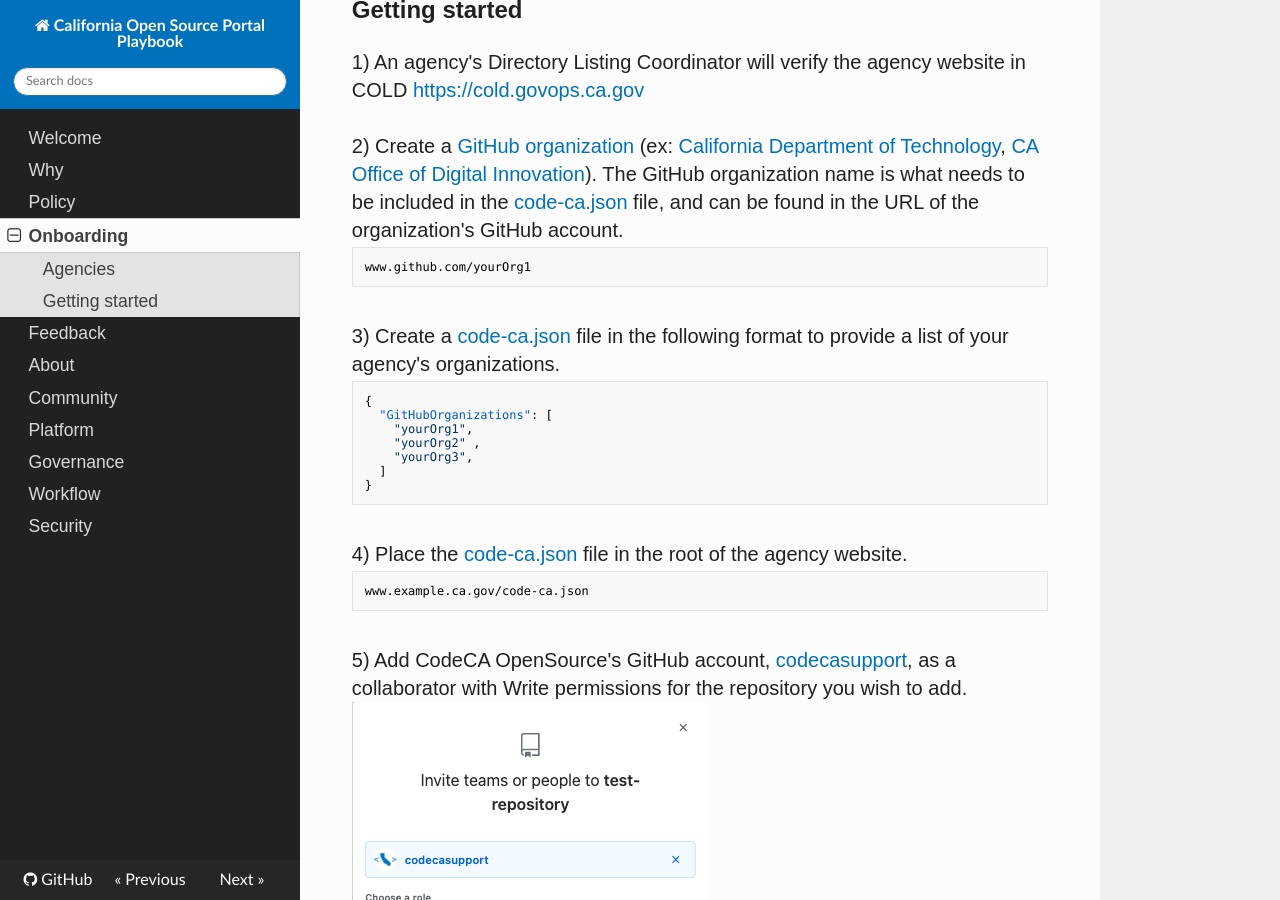
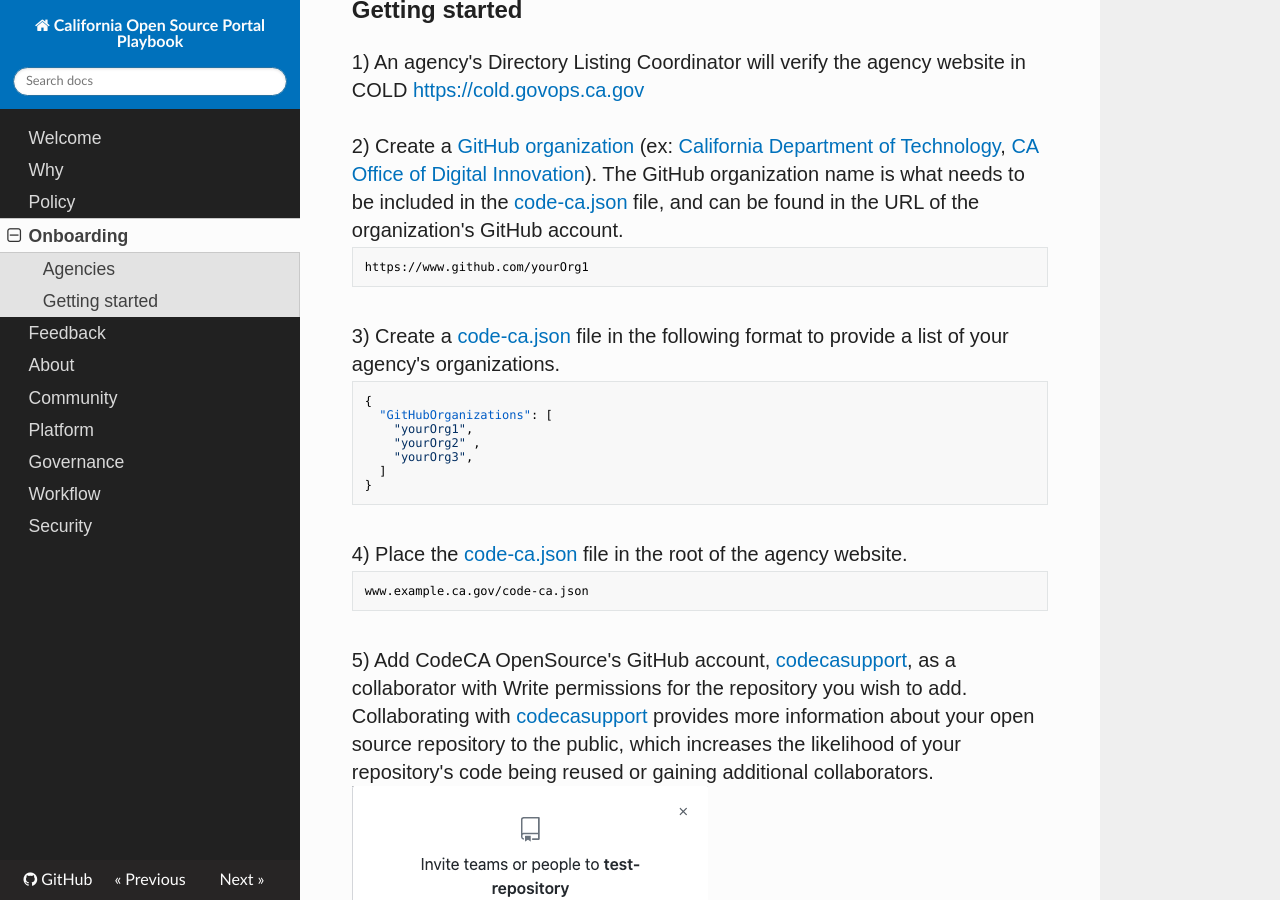
Before and after one commit to codecasupport/playbook, an MkDocs documentation site: the page built from docs/onboarding.md, in a window 1280 px wide and 900 px high, scrolled down 300 px. Built offline with MkDocs 1.6.1, drawn with Linux system fonts in a browser that asks for light colours; nearby versions of some CDN libraries; old or Windows-style settings are respelled for this version of MkDocs.

Commit message:
Add reason to collaborate with codecasupport

````diff
--- a/docs/onboarding.md
+++ b/docs/onboarding.md
@@ -30,7 +30,7 @@ www.example.ca.gov/code-ca.json
 ```
 
 
-5) Add CodeCA OpenSource's GitHub account, [codecasupport](https://github.com/codecasupport), as a collaborator with Write permissions for the repository you wish to add.
+5) Add CodeCA OpenSource's GitHub account, [codecasupport](https://github.com/codecasupport), as a collaborator with Write permissions for the repository you wish to add. Collaborating with [codecasupport](https://github.com/codecasupport) provides more information about your open source repository to the public, which increases the likelihood of your repository's code being reused or gaining additional collaborators.
 ![Give write access](img/collaborator.png)
 
 6) You will see your agency and organizations listed on the [CodeCA OpenSource Explore page](https://as-cdt-pub-codeca-ww-p-001-uat.azurewebsites.net/Explore) in 1-2 business days.
````
Also changed, not shown: other parts of docs/onboarding.md (+1 -1 lines).
